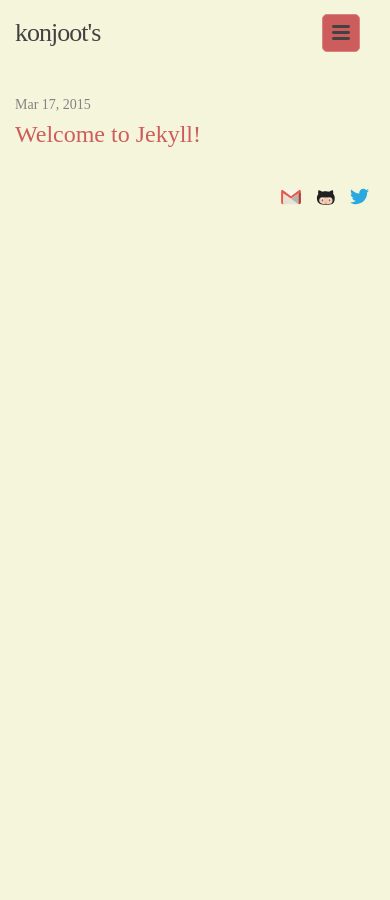
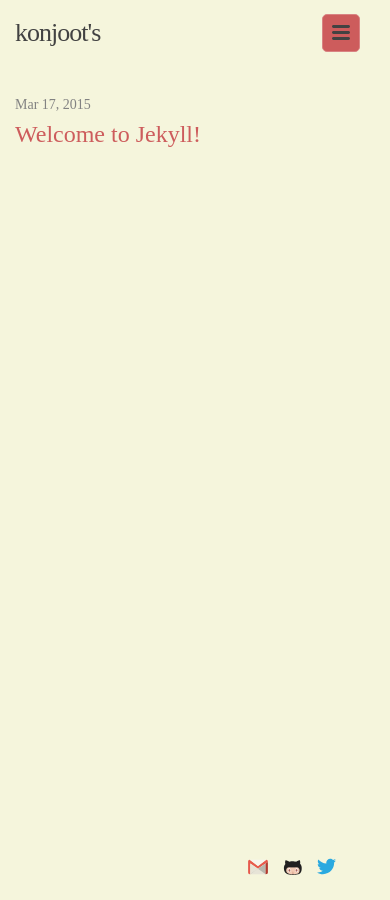
Before and after one commit to konjoot/konjoot.github.io, a Jekyll site: the page built from index.html, in a window 390 px wide. Built offline with Jekyll 4.4.1, drawn with Linux system fonts in a browser that asks for light colours; some web fonts are replaced.

Commit message:
stick social-media to the right-bottom corner for mobile devices

```diff
--- a/_sass/_layout.scss
+++ b/_sass/_layout.scss
@@ -311,9 +311,10 @@
     }
 
     .social-sidebar-content {
-        position: relative;
-        width: auto;
-        bottom: auto;
+        position: fixed;
+        width: 100%;
+        bottom: 3em;
+        right: 3em;
     }
 
     .social-media-list > li {
```
